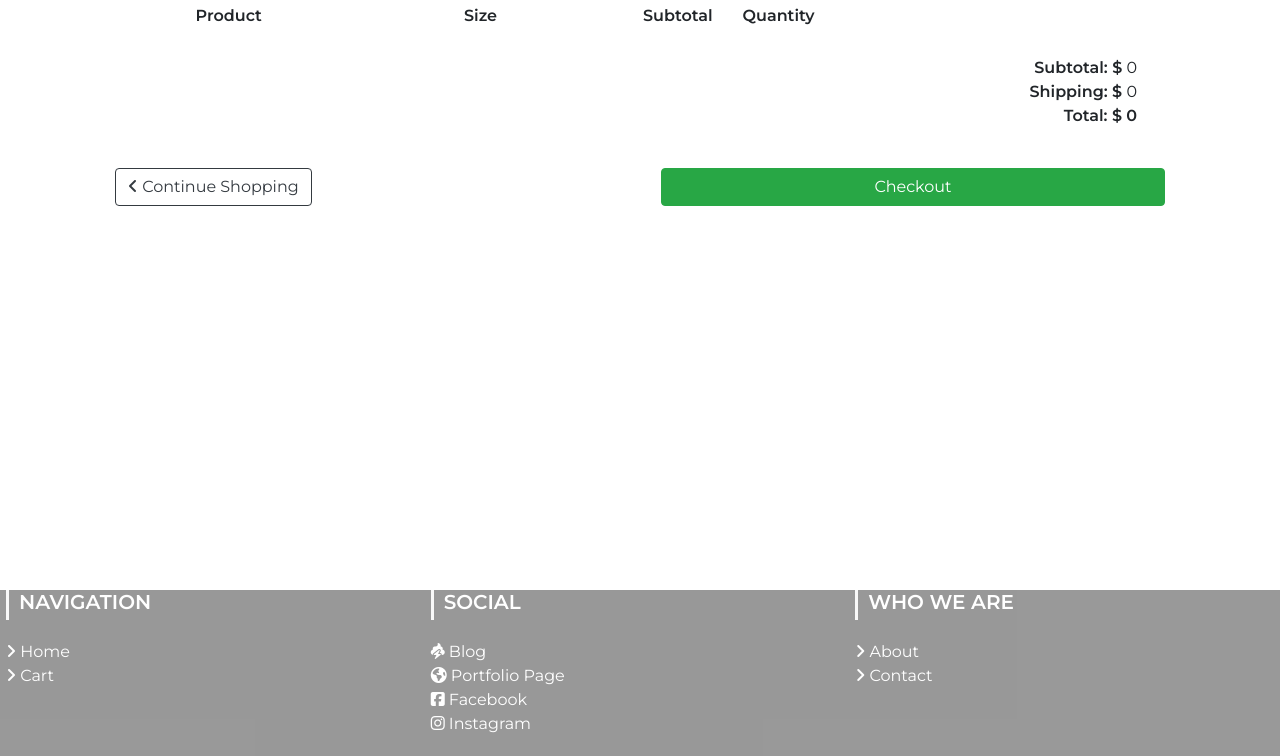
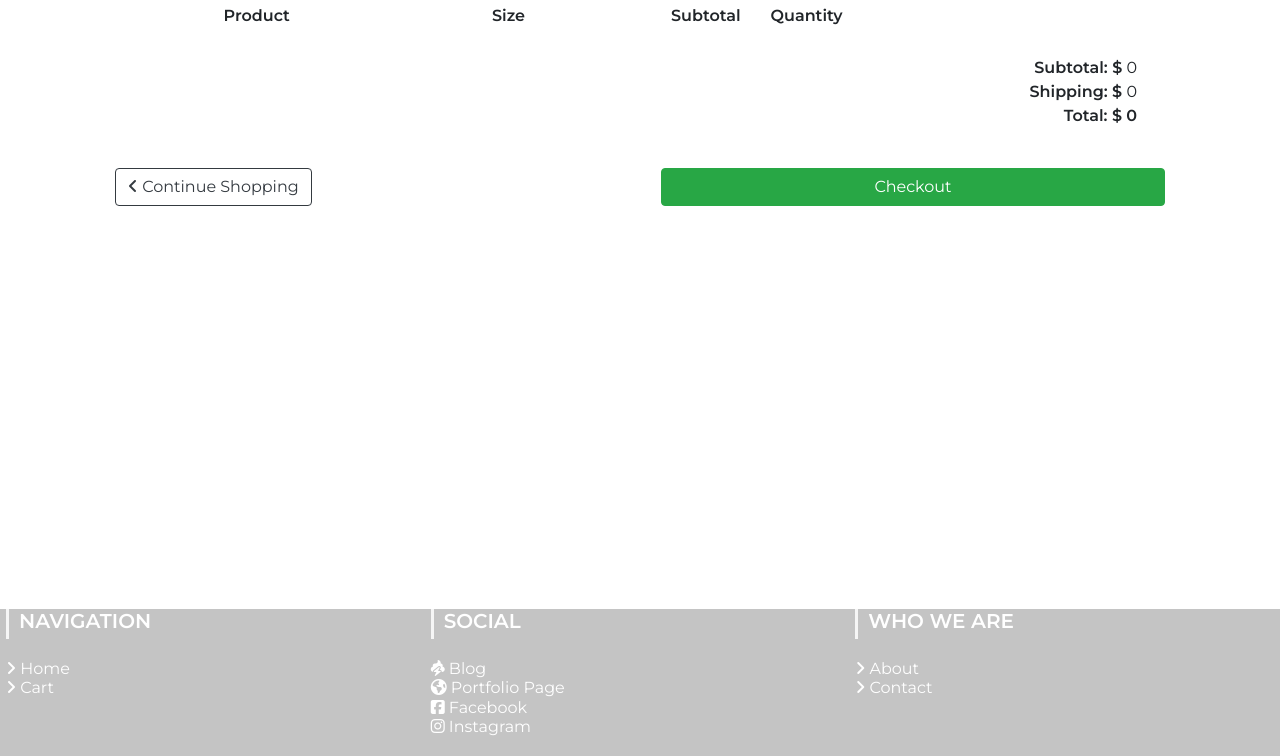
Before and after one commit to chazyua/flask-shop-my-tie-club, a Flask app: page /cart/ in a window 1280 px wide. Shown: the part 44-800 px from the top of the page. Run offline with Flask 2, Linux system fonts and the light colour scheme; the visitor is signed in with stand-in values (Sample User, id 1); data comes from the database, SQL or seed files in the repository; both versions use the stored data as it was after the commit; data that the repository does not hold is empty; some libraries are stand-ins or nearby versions.

Commit message:
Small front-end changes

```diff
--- a/app/static/css/main.css
+++ b/app/static/css/main.css
@@ -1087,8 +1087,9 @@ img.responsive-img, video.responsive-video {
   position: absolute;
   bottom: 0;
   width: 100%;
-  opacity: .4;
-  background-color: rgb(0, 0, 0);
+  opacity: .5;
+  background-color: rgb(138, 138, 138);
+  line-height: 1.2em;
 }
 
 #footer h5{
@@ -1215,13 +1216,15 @@ p,h1, h3, input, ul, h6 ,h5{
         margin-left: -24px;
     }
     .col-1{
-        margin-left: -14px;
+        margin-left: 14px;
+        padding-left: 0px;
     }
     .col-6{
         margin-left: 14px;
     }
     .nomargin > p{
     word-wrap: break-word;
+
     }
     .actions
     {
@@ -1245,6 +1248,7 @@ p,h1, h3, input, ul, h6 ,h5{
     }
 }
 
+
 @media screen and (max-width: 1020px) {
     /* Large Desktop */
     .row{
@@ -1252,6 +1256,7 @@ p,h1, h3, input, ul, h6 ,h5{
     }
     .col-1{
         margin-left: -14px;
+        padding-left: 0;
     }
     .col-6{
         margin-left: 14px;
--- a/app/templates/users/cart.html
+++ b/app/templates/users/cart.html
@@ -1,8 +1,6 @@
 {% extends "layout.html" %}
 {%block title%} Cart {%endblock title%}
 {% block body%}
-<!-- <link href="//maxcdn.bootstrapcdn.com/font-awesome/4.1.0/css/font-awesome.min.css" rel="stylesheet"> -->
-<!-- <link href="{{ url_for('static', filename='css/cart.css')}}" rel="stylesheet"> -->
 <div class="container">
 
 {% if current_user.is_authenticated %}
@@ -95,10 +93,13 @@
 
 		</div>
 
+		<div class="container-checkout">
 
 					<a href="{{ url_for('home.homepage') }}" class="btn btn-outline-dark continue-shopping"><i class="fa fa-angle-left"></i> Continue Shopping</a>
 
 					<a href="#" class="btn btn-success checkout-btn float-right" data-toggle="modal" data-target="#exampleModalCenter">Checkout</a>
+
+		</div>
 										<!-- Modal -->
 						<div class="modal fade" id="exampleModalCenter" tabindex="-1" role="dialog" aria-labelledby="exampleModalCenterTitle" aria-hidden="true">
 								<div class="modal-dialog modal-dialog-centered" role="document">
```
Also changed, not shown: app/shop.db.
